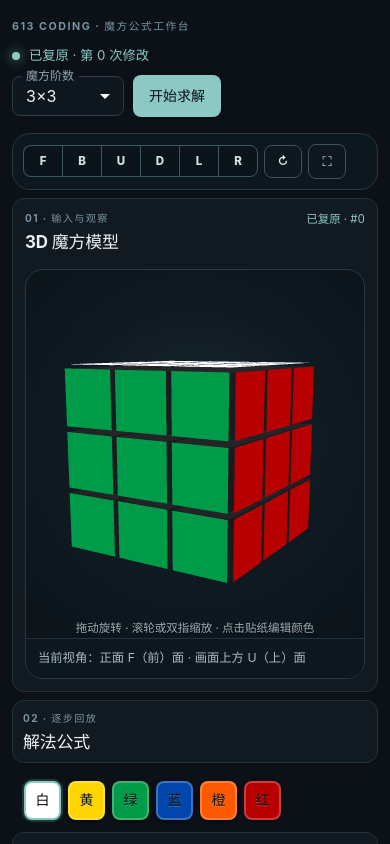
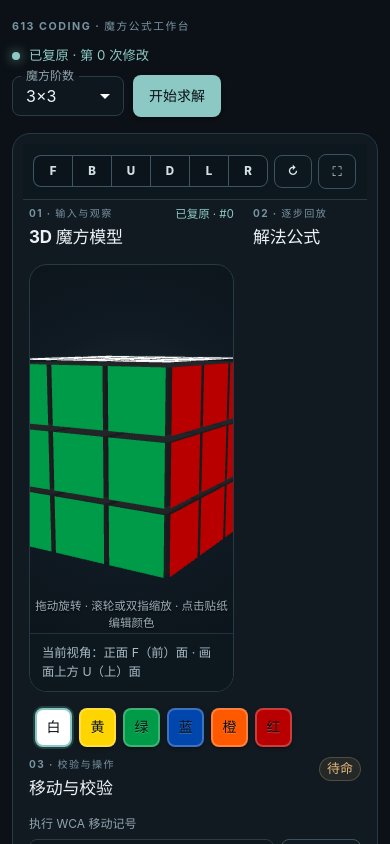
Before and after one commit to Insouciant21/cube-solver, a React (Vite) app in the folder apps/web/: page / in a window 390 px wide. Shown: the top 844 px of the page. Built offline with nearby package versions, Linux system fonts and the light colour scheme.

Commit message:
fix: refine mobile combined workspace

```diff
--- a/apps/web/src/App.tsx
+++ b/apps/web/src/App.tsx
@@ -235,11 +235,11 @@ function MobileWorkspaceControls({
       aria-label="移动端工作区控制"
       sx={{
         display: "grid",
+        gridArea: "mobile-controls",
         gap: 1,
         minWidth: 0,
-        p: 1.25,
-        border: "1px solid #263945",
-        borderRadius: 1.5,
+        p: { xs: 1.25, sm: 0 },
+        borderBottom: "1px solid #263945",
         bgcolor: "#0d171e",
       }}
     >
@@ -267,8 +267,8 @@ function MobileWorkspaceControls({
         <Box
           className="mobile-playback-controls"
           sx={{
-            display: "grid",
-            gridTemplateColumns: "minmax(0, 1fr) auto",
+            display: "flex",
+            flexWrap: "wrap",
             alignItems: "center",
             gap: 1,
             minWidth: 0,
@@ -276,13 +276,13 @@ function MobileWorkspaceControls({
             borderTop: "1px solid #22313b",
           }}
         >
-          <Box className="formula-actions" sx={{ display: "flex", flexWrap: "wrap", gap: 0.75, minWidth: 0 }}>
-            <Button type="button" onClick={onCopyFormula} sx={{ minHeight: 35, px: 1, fontSize: ".73rem" }}>复制公式</Button>
-            <Button type="button" aria-label="上一步" onClick={onPrevious} disabled={playbackIndex < 0} sx={{ minHeight: 35, px: 1, fontSize: ".73rem" }}>← 上一步</Button>
-            <Button type="button" aria-label="下一步" onClick={onNext} sx={{ minHeight: 35, px: 1, fontSize: ".73rem" }}>下一步 →</Button>
-            <Button type="button" aria-label={playing ? "暂停播放" : "播放公式"} onClick={onTogglePlayback} sx={{ minHeight: 35, px: 1, fontSize: ".73rem" }}>{playing ? "暂停" : "播放"}</Button>
+          <Box className="formula-actions" sx={{ display: "flex", flexWrap: "nowrap", gap: 0.75, width: "100%", minWidth: 0 }}>
+            <Button type="button" onClick={onCopyFormula} sx={{ flex: "1 1 0", minWidth: 0, minHeight: 42, px: 1.25, fontSize: ".78rem", whiteSpace: "nowrap" }}>复制公式</Button>
+            <Button type="button" aria-label="上一步" onClick={onPrevious} disabled={playbackIndex < 0} sx={{ flex: "1 1 0", minWidth: 0, minHeight: 42, px: 1.25, fontSize: ".78rem", whiteSpace: "nowrap" }}>← 上一步</Button>
+            <Button type="button" aria-label="下一步" onClick={onNext} sx={{ flex: "1 1 0", minWidth: 0, minHeight: 42, px: 1.25, fontSize: ".78rem", whiteSpace: "nowrap" }}>下一步 →</Button>
+            <Button type="button" aria-label={playing ? "暂停播放" : "播放公式"} onClick={onTogglePlayback} sx={{ flex: "1 1 0", minWidth: 0, minHeight: 42, px: 1.25, fontSize: ".78rem", whiteSpace: "nowrap" }}>{playing ? "暂停" : "播放"}</Button>
           </Box>
-          <FormControl className="mobile-speed-select" size="small" sx={{ minWidth: 92, width: 112 }}>
+          <FormControl className="mobile-speed-select" size="small" sx={{ flex: "1 1 100%", width: "100%" }}>
             <InputLabel id="mobile-speed-select-label">播放速度</InputLabel>
             <Select
               labelId="mobile-speed-select-label"
@@ -300,7 +300,7 @@ function MobileWorkspaceControls({
             </Select>
           </FormControl>
           {speedPreset === "custom" && (
-            <Box className="mobile-custom-speed" sx={{ gridColumn: "1 / -1", display: "grid", gap: 0.375, px: 0.5 }}>
+            <Box className="mobile-custom-speed" sx={{ display: "grid", flex: "1 1 100%", width: "100%", gap: 0.375, px: 0.5 }}>
               <Typography component="p" sx={{ m: 0, color: "text.secondary", fontSize: ".72rem" }}>每步 {formatCustomSpeed(customSpeedSeconds)}</Typography>
               <Slider
                 aria-label="移动端自定义每步秒数"
@@ -1103,9 +1103,9 @@ export default function App() {
             pt: { xs: 1.5, sm: 3 },
             [MOBILE_LAYOUT_QUERY]: {
               gridTemplateColumns: "minmax(0, 1fr)",
-              gridTemplateAreas: '"mobile-controls" "workspace"',
+              gridTemplateAreas: '"workspace"',
               columnGap: 0,
-              rowGap: 1,
+              rowGap: 0,
               alignItems: "stretch",
             },
             [DESKTOP_LAYOUT_QUERY]: {
@@ -1114,6 +1114,27 @@ export default function App() {
             },
           }}
         >
+          <Box
+            className="mobile-workspace"
+            sx={{
+              display: "contents",
+              minWidth: 0,
+              [MOBILE_LAYOUT_QUERY]: {
+                display: "grid",
+                gridArea: "workspace",
+                gridTemplateColumns: "minmax(0, 1.65fr) minmax(120px, .85fr)",
+                gridTemplateAreas: '"mobile-controls mobile-controls" "cube solution" "editor editor" "control control"',
+                columnGap: 0.875,
+                rowGap: 0,
+                minWidth: 0,
+                p: 1.25,
+                border: "1px solid #263945",
+                borderRadius: 1.5,
+                bgcolor: "#111a21",
+                overflow: "hidden",
+              },
+            }}
+          >
           {mobileLayout && (
             <MobileWorkspaceControls
               viewControls={viewportControls}
@@ -1130,21 +1151,6 @@ export default function App() {
               onCustomSpeedChange={setCustomSpeedSeconds}
             />
           )}
-          <Box
-            className="mobile-workspace"
-            sx={{
-              display: "contents",
-              minWidth: 0,
-              [MOBILE_LAYOUT_QUERY]: {
-                display: "grid",
-                gridArea: "workspace",
-                gridTemplateColumns: "minmax(0, 1fr)",
-                gridTemplateAreas: '"cube" "solution" "editor" "control"',
-                gap: 1,
-                minWidth: 0,
-              },
-            }}
-          >
           <Box
             className="left-column"
             sx={{
@@ -1164,7 +1170,7 @@ export default function App() {
               minWidth: 0,
               alignSelf: "start",
               p: { xs: 1.5, sm: 3.375 },
-              [MOBILE_LAYOUT_QUERY]: { gridArea: "cube" },
+              [MOBILE_LAYOUT_QUERY]: { gridArea: "cube", p: 0.75, border: "none", borderRadius: 0, bgcolor: "transparent" },
             }}
           >
             <Box sx={{ display: "flex", alignItems: "flex-start", justifyContent: "space-between", gap: 2.25, mb: 2.125 }}>
@@ -1302,7 +1308,10 @@ export default function App() {
                   gridArea: "solution",
                   height: formula.length ? "min(460px, calc(100svh - 280px))" : "auto",
                   maxHeight: formula.length ? "460px" : "none",
-                  p: 1.25,
+                  p: 0.75,
+                  border: "none",
+                  borderRadius: 0,
+                  bgcolor: "transparent",
                 },
                 [DESKTOP_LAYOUT_QUERY]: {
                   height: "auto",
@@ -1449,7 +1458,7 @@ export default function App() {
               )}
             </Paper>
 
-            <Paper component="section" className="panel control-panel" aria-labelledby="control-panel-title" sx={{ minWidth: 0, p: { xs: 2, sm: 2.625 }, [MOBILE_LAYOUT_QUERY]: { gridArea: "control" } }}>
+            <Paper component="section" className="panel control-panel" aria-labelledby="control-panel-title" sx={{ minWidth: 0, p: { xs: 2, sm: 2.625 }, [MOBILE_LAYOUT_QUERY]: { gridArea: "control", p: 0.75, border: "none", borderRadius: 0, bgcolor: "transparent" } }}>
               <Box sx={{ display: "flex", alignItems: "flex-start", justifyContent: "space-between", gap: 2.25, mb: 2.125 }}>
                 <Box>
                   <Typography component="p" className="section-kicker" sx={{ mb: 0.75, color: "#7893a2", fontSize: ".63rem", fontWeight: 750, letterSpacing: ".14em", lineHeight: 1.5 }}>
```
Also changed, not shown: 1 other file (tests, documents, lock files or other folders).
